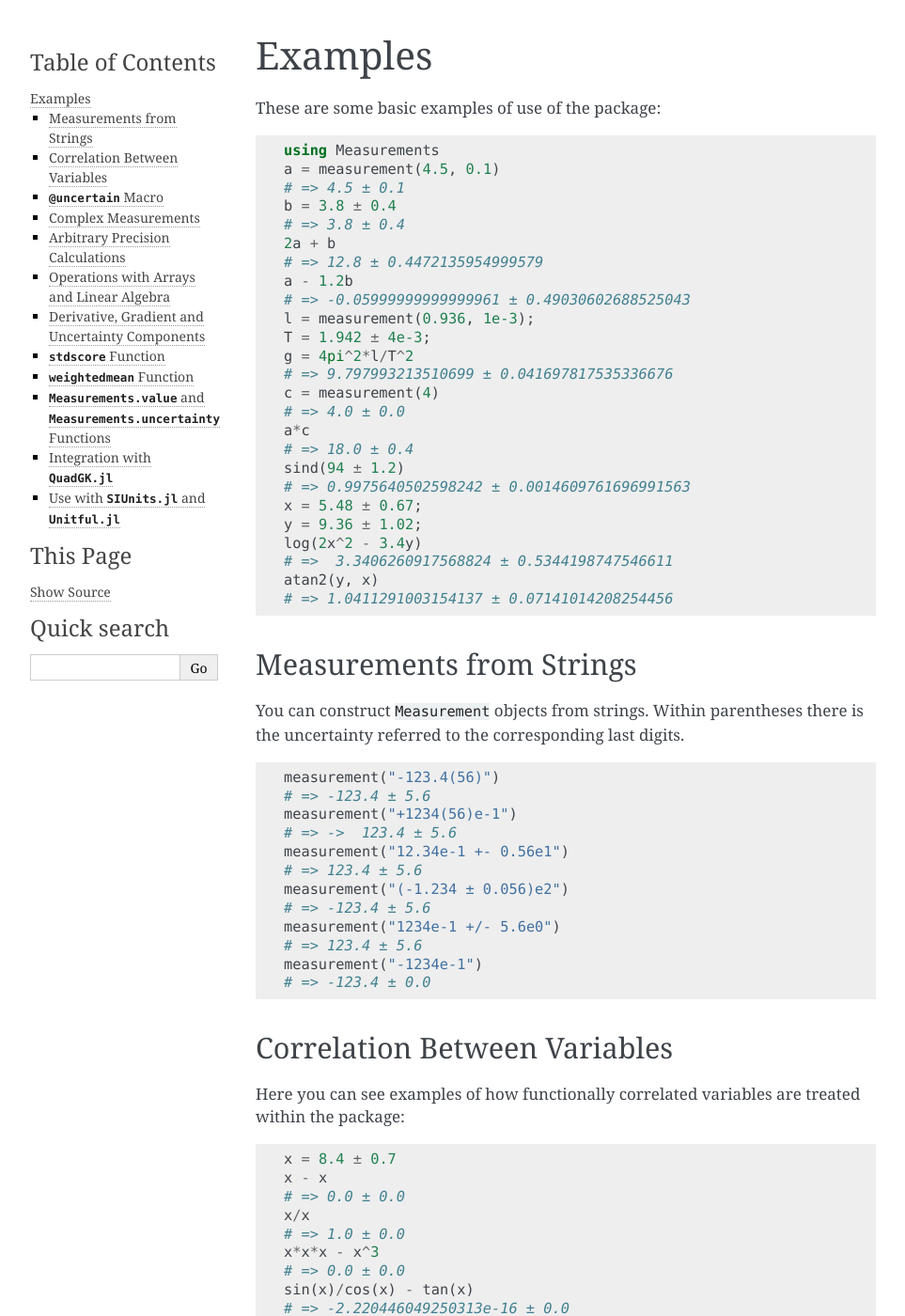
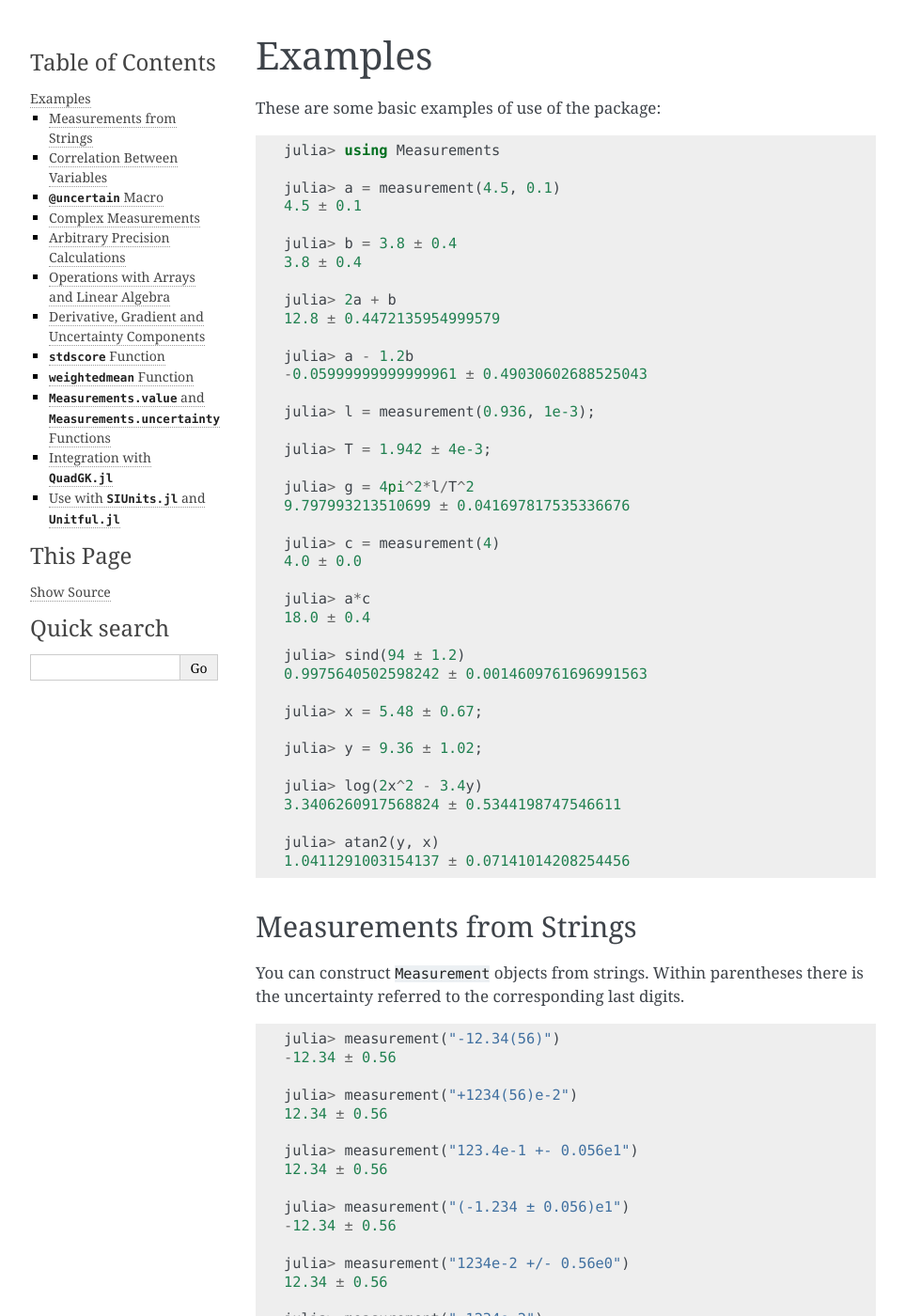
Before and after one commit to JuliaPhysics/Measurements.jl, a Sphinx documentation site: the page built from docs/examples.rst, in a window 1280 px wide and 1400 px high. Shown: the whole window at 94% size, without its empty margins (148-1111 px from the left). Built offline with Sphinx 7.4.7, drawn with Linux system fonts in a browser that asks for light colours; some of the changed text lies outside the part shown.

Commit message:
[skip ci] REPL-style examples

```diff
--- a/docs/examples.rst
+++ b/docs/examples.rst
@@ -5,31 +5,45 @@ These are some basic examples of use of the package:
 
 .. code-block:: julia
 
-    using Measurements
-    a = measurement(4.5, 0.1)
-    # => 4.5 ± 0.1
-    b = 3.8 ± 0.4
-    # => 3.8 ± 0.4
-    2a + b
-    # => 12.8 ± 0.4472135954999579
-    a - 1.2b
-    # => -0.05999999999999961 ± 0.49030602688525043
-    l = measurement(0.936, 1e-3);
-    T = 1.942 ± 4e-3;
-    g = 4pi^2*l/T^2
-    # => 9.797993213510699 ± 0.041697817535336676
-    c = measurement(4)
-    # => 4.0 ± 0.0
-    a*c
-    # => 18.0 ± 0.4
-    sind(94 ± 1.2)
-    # => 0.9975640502598242 ± 0.0014609761696991563
-    x = 5.48 ± 0.67;
-    y = 9.36 ± 1.02;
-    log(2x^2 - 3.4y)
-    # =>  3.3406260917568824 ± 0.5344198747546611
-    atan2(y, x)
-    # => 1.0411291003154137 ± 0.07141014208254456
+   julia> using Measurements
+
+   julia> a = measurement(4.5, 0.1)
+   4.5 ± 0.1
+
+   julia> b = 3.8 ± 0.4
+   3.8 ± 0.4
+
+   julia> 2a + b
+   12.8 ± 0.4472135954999579
+
+   julia> a - 1.2b
+   -0.05999999999999961 ± 0.49030602688525043
+
+   julia> l = measurement(0.936, 1e-3);
+
+   julia> T = 1.942 ± 4e-3;
+
+   julia> g = 4pi^2*l/T^2
+   9.797993213510699 ± 0.041697817535336676
+
+   julia> c = measurement(4)
+   4.0 ± 0.0
+
+   julia> a*c
+   18.0 ± 0.4
+
+   julia> sind(94 ± 1.2)
+   0.9975640502598242 ± 0.0014609761696991563
+
+   julia> x = 5.48 ± 0.67;
+
+   julia> y = 9.36 ± 1.02;
+
+   julia> log(2x^2 - 3.4y)
+   3.3406260917568824 ± 0.5344198747546611
+
+   julia> atan2(y, x)
+   1.0411291003154137 ± 0.07141014208254456
 
 Measurements from Strings
 ~~~~~~~~~~~~~~~~~~~~~~~~~
@@ -39,18 +53,23 @@ there is the uncertainty referred to the corresponding last digits.
 
 .. code-block:: julia
 
-   measurement("-123.4(56)")
-   # => -123.4 ± 5.6
-   measurement("+1234(56)e-1")
-   # => ->  123.4 ± 5.6
-   measurement("12.34e-1 +- 0.56e1")
-   # => 123.4 ± 5.6
-   measurement("(-1.234 ± 0.056)e2")
-   # => -123.4 ± 5.6
-   measurement("1234e-1 +/- 5.6e0")
-   # => 123.4 ± 5.6
-   measurement("-1234e-1")
-   # => -123.4 ± 0.0
+   julia> measurement("-12.34(56)")
+   -12.34 ± 0.56
+
+   julia> measurement("+1234(56)e-2")
+   12.34 ± 0.56
+
+   julia> measurement("123.4e-1 +- 0.056e1")
+   12.34 ± 0.56
+
+   julia> measurement("(-1.234 ± 0.056)e1")
+   -12.34 ± 0.56
+
+   julia> measurement("1234e-2 +/- 0.56e0")
+   12.34 ± 0.56
+
+   julia> measurement("-1234e-2")
+   -12.34 ± 0.0
 
 Correlation Between Variables
 ~~~~~~~~~~~~~~~~~~~~~~~~~~~~~
@@ -60,51 +79,64 @@ within the package:
 
 .. code-block:: julia
 
-    x = 8.4 ± 0.7
-    x - x
-    # => 0.0 ± 0.0
-    x/x
-    # => 1.0 ± 0.0
-    x*x*x - x^3
-    # => 0.0 ± 0.0
-    sin(x)/cos(x) - tan(x)
-    # => -2.220446049250313e-16 ± 0.0
-    # They are equal within numerical accuracy
-    y = -5.9 ± 0.2
-    beta(x, y) - gamma(x)*gamma(y)/gamma(x + y)
-    # => 0.0 ± 3.979039320256561e-14
+   julia> x = 8.4 ± 0.7
+   8.4 ± 0.7
+
+   julia> x - x
+   0.0 ± 0.0
+   julia> x/x
+   1.0 ± 0.0
+
+   julia> x*x*x - x^3
+   0.0 ± 0.0
+
+   julia> sin(x)/cos(x) - tan(x)
+   -2.220446049250313e-16 ± 0.0
+   # They are equal within numerical accuracy
+
+   julia> y = -5.9 ± 0.2
+
+   julia> beta(x, y) - gamma(x)*gamma(y)/gamma(x + y)
+   0.0 ± 3.979039320256561e-14
 
 You will get similar results for a variable that is a function of an already
 existing ``Measurement`` object:
 
 .. code-block:: julia
 
-    u = 2x
-    (x + x) - u
-    # => 0.0 ± 0.0
-    u/2x
-    # => 1.0 ± 0.0
-    u^3 - 8x^3
-    # => 0.0 ± 0.0
-    cos(x)^2 - (1 + cos(u))/2
-    # => 0.0 ± 0.0
+   julia> u = 2x
+
+   julia> (x + x) - u
+   0.0 ± 0.0
+
+   julia> u/2x
+   1.0 ± 0.0
+
+   julia> u^3 - 8x^3
+   0.0 ± 0.0
+
+   julia> cos(x)^2 - (1 + cos(u))/2
+   0.0 ± 0.0
 
 A variable that has the same nominal value and uncertainty as ``u`` above but is
 not functionally correlated with ``x`` will give different outcomes:
 
 .. code-block:: julia
 
-    # Define a new measurement but with same nominal value
-    # and uncertainty as u, so v is not correlated with x
-    v = 16.8 ± 1.4
-    (x + x) - v
-    # => 0.0 ± 1.979898987322333
-    v/2x
-    # => 1.0 ± 0.11785113019775792
-    v^3 - 8x^3
-    # => 0.0 ± 1676.4200705455657
-    cos(x)^2 - (1 + cos(v))/2
-    # => 0.0 ± 0.8786465354843539
+   # Define a new measurement but with same nominal value
+   # and uncertainty as u, so v is not correlated with x
+   julia> v = 16.8 ± 1.4
+
+   julia> (x + x) - v
+   0.0 ± 1.979898987322333
+
+   julia> v / 2x
+   1.0 ± 0.11785113019775792
+   julia> v^3 - 8x^3
+   0.0 ± 1676.4200705455657
+
+   julia> cos(x)^2 - (1 + cos(v))/2
+   0.0 ± 0.8786465354843539
 
 ``@uncertain`` Macro
 ~~~~~~~~~~~~~~~~~~~~
@@ -115,14 +147,14 @@ by this package.
 
 .. code-block:: julia
 
-    julia> @uncertain (x -> complex(zeta(x), exp(eta(x)^2)))(2 ± 0.13)
-    (1.6449340668482273 ± 0.12188127308075564) + (1.9668868646839253 ± 0.042613944993428333)im
+   julia> @uncertain (x -> complex(zeta(x), exp(eta(x)^2)))(2 ± 0.13)
+   (1.6449340668482273 ± 0.12188127308075564) + (1.9668868646839253 ± 0.042613944993428333)im
 
-    julia> @uncertain log(9.4 ± 1.3, 58.8 ± 3.7)
-    1.8182372640255153 ± 0.11568300475873611
+   julia> @uncertain log(9.4 ± 1.3, 58.8 ± 3.7)
+   1.8182372640255153 ± 0.11568300475873611
 
-    julia> log(9.4 ± 1.3, 58.8 ± 3.7)
-    1.8182372640255153 ± 0.11568300475593848
+   julia> log(9.4 ± 1.3, 58.8 ± 3.7)
+   1.8182372640255153 ± 0.11568300475593848
 
 You usually do not need to define a wrapping function before using it.  In the
 case where you have to define a function, like in the first line of previous
@@ -214,24 +246,26 @@ measurements.
 
 .. code-block:: julia
 
-    u = complex(32.7 ± 1.1, -3.1 ± 0.2)
-    v = complex(7.6 ± 0.9, 53.2 ± 3.4)
-    2u+v
-    # => (73.0 ± 2.3769728648009427) + (47.0 ± 3.4234485537247377)im
-    sqrt(u*v)
-    # => (33.004702573592 ± 1.0831254428098636) + (25.997507418428984 ± 1.1082833691607152)im
-    gamma(u/v)
-    # => (-0.25050193836584694 ± 0.011473098558745594) + (1.2079738483289788 ± 0.133606565257322)im
+   julia> u = complex(32.7 ± 1.1, -3.1 ± 0.2)
+
+   julia> v = complex(7.6 ± 0.9, 53.2 ± 3.4)
+
+   julia> 2u + v
+   (73.0 ± 2.3769728648009427) + (47.0 ± 3.4234485537247377)im
+
+   julia> sqrt(u * v)
+   (33.004702573592 ± 1.0831254428098636) + (25.997507418428984 ± 1.1082833691607152)im
 
 You can also verify the `Euler’s formula
 <https://en.wikipedia.org/wiki/Euler%27s_formula>`__
 
 .. code-block:: julia
 
-    cis(u)
-    # => (6.27781144696534 ± 23.454542573739754) + (21.291738410228678 ± 8.112997844397572)im
-    cos(u) + sin(u)*im
-    # => (6.277811446965339 ± 23.454542573739754) + (21.291738410228678 ± 8.112997844397572)im
+   julia> cis(u)
+   (6.27781144696534 ± 23.454542573739754) + (21.291738410228678 ± 8.112997844397572)im
+
+   julia> cos(u) + sin(u)*im
+   (6.277811446965339 ± 23.454542573739754) + (21.291738410228678 ± 8.112997844397572)im
 
 Arbitrary Precision Calculations
 ~~~~~~~~~~~~~~~~~~~~~~~~~~~~~~~~
@@ -263,10 +297,12 @@ that
 
 .. code-block:: julia
 
-   a = big"3.00000001" ± big"1e-17"
-   b = big"4.00000001" ± big"1e-17"
-   stdscore(a*b, 12.00000007)
-   # => -7.25510901439718980095468884170649047384323406887854411581099003148365616351548
+   julia> a = big"3.00000001" ± big"1e-17"
+
+   julia> b = big"4.00000001" ± big"1e-17"
+
+   julia> stdscore(a*b, 12.00000007)
+   -7.25510901439718980095468884170649047384323406887854411581099003148365616351548
 
 the measurement significantly differs from the expected value and you make a
 great discovery.  Instead, if you used double precision accuracy, you would have
@@ -274,8 +310,8 @@ wrongly found that your measurement is consistent with the expected value:
 
 .. code-block:: julia
 
-   stdscore((3.00000001 ± 1e-17)*(4.00000001 ± 1e-17), 12.00000007)
-   # => 0.0
+   julia> stdscore((3.00000001 ± 1e-17)*(4.00000001 ± 1e-17), 12.00000007)
+   0.0
 
 and you would have missed an important prize due to the use of an incorrect
 arithmetic.
@@ -285,10 +321,11 @@ Of course, you can perform any mathematical operation supported in
 
 .. code-block:: julia
 
-    hypot(a, b)
-    # => 5.000000014000000000399999998880000003119999991353600023834879934652928178154746 ± 9.999999999999999999999999999999999999999999999999999999999999999999999999999967e-18
-    log(2a)^b
-    # => 1.030668110995484938037006520012324656386442805506891265153048683619922226691323e+01 ± 9.744450581349821315555305038012032439062183433587962363526314884889736017119502e-17
+   julia> hypot(a, b)
+   5.000000014000000000399999998880000003119999991353600023834879934652928178154746 ± 9.999999999999999999999999999999999999999999999999999999999999999999999999999967e-18
+
+   julia> log(2a)^b
+   1.030668110995484938037006520012324656386442805506891265153048683619922226691323e+01 ± 9.744450581349821315555305038012032439062183433587962363526314884889736017119502e-17
 
 Operations with Arrays and Linear Algebra
 ~~~~~~~~~~~~~~~~~~~~~~~~~~~~~~~~~~~~~~~~~
@@ -315,24 +352,30 @@ operations on them in the most natural way possible:
        1.0±0.0
 
 If you originally have separate arrays of values and uncertainties, you can
-create an array of ``Measurement`` objects by providing ``measurement`` with
-those arrays (remember to use the `dot syntax
+create an array of ``Measurement`` objects using ``measurement`` or ``±`` with
+the `dot syntax
 <http://docs.julialang.org/en/stable/manual/functions/#man-dot-vectorizing>`__
-for vectorizing functions):
+for vectorizing functions:
 
 .. code-block:: julia
 
-   julia> C = measurement.([174.9, 253.8, 626.1], [12.2, 19.4, 38.5])
+   julia> C = measurement.([174.9, 253.8, 626.3], [12.2, 19.4, 38.5])
    3-element Array{Measurements.Measurement{Float64},1}:
     174.9±12.2
     253.8±19.4
-    626.1±38.5
+    626.3±38.5
 
    julia> sum(C)
-   1054.8000000000002 ± 44.80457565918909
+   1055.0 ± 44.80457565918909
 
-   julia> mean(C)
-   351.6000000000001 ± 14.93485855306303
+   julia> D = [549.4, 672.3, 528.5] .± [7.4, 9.6, 5.2]
+   3-element Array{Measurements.Measurement{Float64},1}:
+    549.4±7.4
+    672.3±9.6
+    528.5±5.2
+
+   julia> mean(D)
+   583.4 ± 4.396463225012679
 
 .. Tip::
 
```
Also changed, not shown: README.md (+151 -108 lines), docs/usage.rst (+5 -4 lines).
